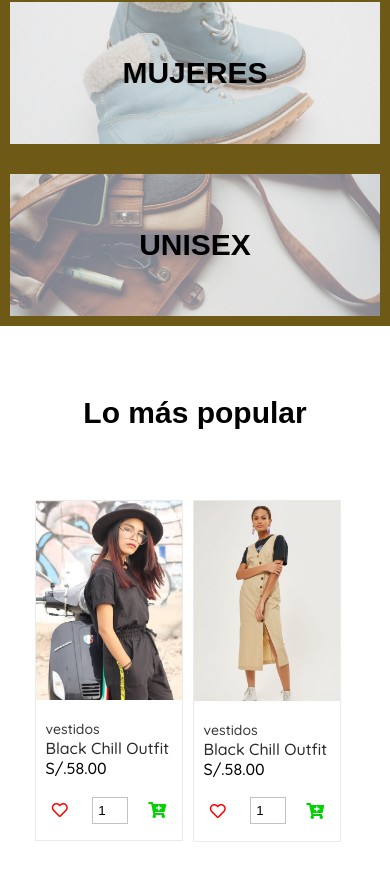
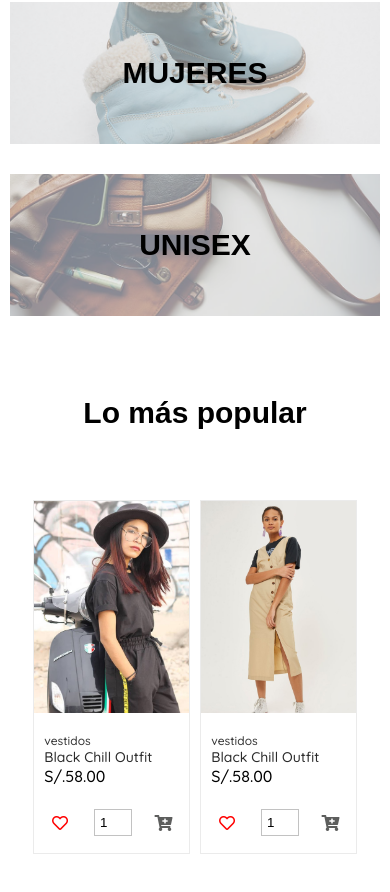
Before and after one commit to codechappie/online-shop, a plain HTML site: page index.html in a window 390 px wide. Shown: the part 1044-1936 px from the top of the page. Drawn offline with nearby package versions, Linux system fonts and the light colour scheme; a web font is replaced by a local one.

Commit message:
upgrade v3

```diff
--- a/css/main.css
+++ b/css/main.css
@@ -222,8 +222,8 @@ nav > div{
     height: 100vh;
 }
 .slick-slide {
-    width: 250px;
-    height: 200px;
+    width: 290px;
+    height: 150px;
     background-color: cadetblue;
     margin: 5px;
     outline: none;
@@ -508,7 +508,7 @@ nav > div{
 .popular-carousel{
     margin: auto;
     width: 80%;
-    height: 100vh;
+    height: 80vh;
 }
 .popular-carousel h2{
     margin-top: 70px;
@@ -584,21 +584,7 @@ nav > div{
     padding: 0px;
     margin: 0px 8px;
 }
-.choose-products .fa-heart{
-    color: red;
-}
-.choose-products .canti input{
-    outline: none;
-    padding: 5px;
-}
-.choose-products .fa-cart-plus{
-    color: rgb(3, 211, 3);
-    transition: 1s;
-}
-.choose-products .fa-cart-plus:hover{
-    transition: 1s;
-    color: rgb(3, 155, 3);
-}
+
 
  /*FOOTER*/
 
@@ -681,7 +667,6 @@ nav > div{
 
 @media screen and (max-width: 928px){
     .container{
-        background-color: rgb(255, 255, 255);
         height: 80px;
         display: grid;
         grid-template-columns: 12fr;
@@ -727,7 +712,7 @@ nav > div{
     cursor: pointer;
     width: 40px;
     height: 40px;
-    padding-top: 10px;
+    padding-top: 20px;
     position: absolute;
     right: 10px;
 }
@@ -744,10 +729,7 @@ nav > div{
     background-color: rgb(255, 255, 255);
     display: grid;
     grid-template-columns: 6fr 1fr 1fr 1fr;
-}
-.header-data >div{
-    border: 1px solid rgb(243, 243, 243);
-    border-bottom: none;
+    border-bottom: 1px solid rgb(240, 240, 240);
 }
 .search-area{
     border: 1px solid rgb(218, 216, 216);
@@ -812,7 +794,6 @@ nav > div{
     display: grid;
     grid-template-columns: 3fr 3fr 3fr;
     grid-gap: 10px;
-    background-color: rgb(110, 89, 23);
 }
 .clothes{
     margin: 40px 10px;
@@ -849,9 +830,9 @@ nav > div{
     background-size: cover;
 }
 .popular-carousel{
-    margin: auto;
-    width: 80%;
-    height: 100vh;
+    width: 85%;
+    height: 70vh;
+    margin: auto;
 }
 .popular-carousel h2{
     margin-top: 70px;
@@ -925,21 +906,6 @@ nav > div{
     width: 50%;
     padding: 0px;
     margin: 0px 8px;
-}
-.choose-products .fa-heart{
-    color: red;
-}
-.choose-products .canti input{
-    outline: none;
-    padding: 5px;
-}
-.choose-products .fa-cart-plus{
-    color: rgb(3, 211, 3);
-    transition: 1s;
-}
-.choose-products .fa-cart-plus:hover{
-    transition: 1s;
-    color: rgb(3, 155, 3);
 }
 
  /*FOOTER*/
@@ -1085,9 +1051,9 @@ nav > div{
     cursor: pointer;
     width: 40px;
     height: 40px;
-    padding-top: 10px;
+    padding-top: 20px;
     position: absolute;
-    right: 10px;
+    right: 20px;
 }
 .mobile-menu .a, .b, .c{
     margin:4px;
@@ -1172,7 +1138,6 @@ nav > div{
     display: grid;
     grid-template-columns: 3fr 3fr 3fr;
     grid-gap: 10px;
-    background-color: rgb(110, 89, 23);
 }
 .clothes{
     margin: 40px 10px;
@@ -1207,11 +1172,6 @@ nav > div{
     background-image: url('../img/bg-img/bg-4.jpg');
     background-position: 50% 50%;
     background-size: cover;
-}
-.popular-carousel{
-    margin: auto;
-    width: 80%;
-    height: 100vh;
 }
 .popular-carousel h2{
     margin-top: 70px;
@@ -1256,7 +1216,7 @@ nav > div{
     padding: 10px;
 }
 .details h3{
-    font-size: 16px;
+    font-size: 14px;
     font-weight: 500;
     color: rgb(43, 43, 43);
 }
@@ -1285,24 +1245,7 @@ nav > div{
     width: 50%;
     padding: 0px;
     margin: 0px 8px;
-}
-.choose-products .fa-heart{
-    color: red;
-}
-.choose-products .canti input{
-    outline: none;
-    padding: 5px;
-}
-.choose-products .fa-cart-plus{
-    color: rgb(3, 211, 3);
-    transition: 1s;
-}
-.choose-products .fa-cart-plus:hover{
-    transition: 1s;
-    color: rgb(3, 155, 3);
-}
-
- /*FOOTER*/
+} /*FOOTER*/
 
  footer{
      width: 100%;
@@ -1448,7 +1391,7 @@ nav > div{
     cursor: pointer;
     width: 40px;
     height: 40px;
-    padding-top: 10px;
+    padding-top: 20px;
     position: absolute;
     right: 10px;
 }
@@ -1534,7 +1477,7 @@ nav > div{
 .initial-info{
     width: 50vw;
     height: 100vh;
-    padding: 250px 20px;
+    padding: 30vh 4vh;
 }
 .initial-info h6{
     font-size: 18px;
@@ -1606,9 +1549,9 @@ nav > div{
     background-size: cover;
 }
 .popular-carousel{
-    margin: auto;
-    width: 90%;
-    height: 100vh;
+    width: 95%;
+    height: 80vh;
+    margin: auto;
 }
 .popular-carousel h2{
     margin-top: 70px;
@@ -1620,8 +1563,16 @@ nav > div{
 .owl-carousel{
     width: 90%;
     height: 300px;
-    margin-left: 10px;
-}
+    margin: auto;
+}
+.slick-slide {
+    width: 340px;
+    height: 150px;
+    background-color: rgb(110, 160, 95);
+    margin: 5px;
+    outline: none;
+    cursor: pointer;
+  }
 .item{
     margin-top: 70px;
     width: 90%;
@@ -1631,7 +1582,6 @@ nav > div{
     grid-template-rows: 2fr 1fr;
     border: 1px solid rgb(235, 235, 235);
 }
-
 .img-product{
     width: 100%;
     height: 100%;
@@ -1653,12 +1603,12 @@ nav > div{
     padding: 10px;
 }
 .details h3{
-    font-size: 16px;
+    font-size: 14px;
     font-weight: 500;
     color: rgb(43, 43, 43);
 }
 .details h6{
-    font-size: 14px;
+    font-size: 12px;
     font-weight: 400;
     color: rgb(51, 51, 51);
 }
--- a/index.html
+++ b/index.html
@@ -521,20 +521,42 @@
     {
       breakpoint: 1024,
       settings: {
-        slidesToShow: 3,
+        slidesToShow: 4,
         slidesToScroll: 1,
         infinite: true
       }
     },
     {
+      breakpoint: 824,
+      settings: {
+        slidesToShow: 4,
+        slidesToScroll: 1,
+        infinite: true
+      }
+    },
+    {
+      breakpoint: 700,
+      settings: {
+        slidesToShow: 3,
+        slidesToScroll: 1
+      }
+    },
+    {
       breakpoint: 600,
+      settings: {
+        slidesToShow: 3,
+        slidesToScroll: 1
+      }
+    },
+    {
+      breakpoint: 500,
       settings: {
         slidesToShow: 2,
         slidesToScroll: 1
       }
     },
     {
-      breakpoint: 480,
+      breakpoint: 400,
       settings: {
         slidesToShow: 2,
         slidesToScroll: 1
```
